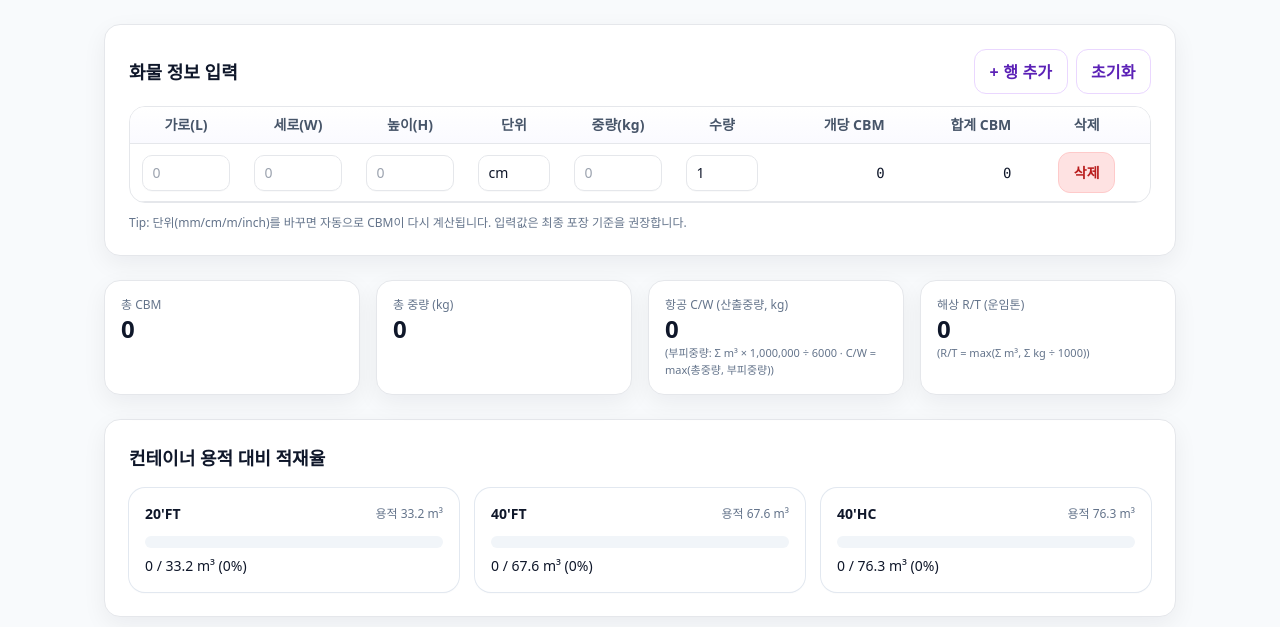
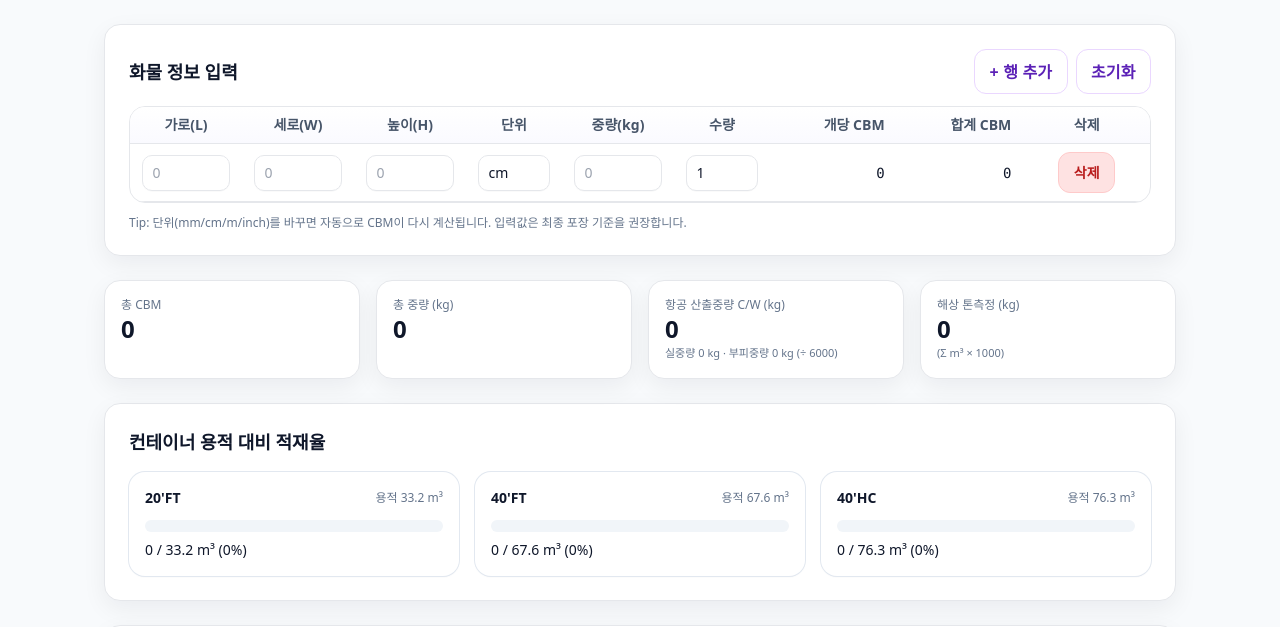
Before and after one commit to KBRIDGE05/KBCBM, a plain HTML site: page index.html in a window 1280 px wide. Shown: the part 150-777 px from the top of the page. Drawn offline with nearby package versions, Linux system fonts and the light colour scheme; a web font is replaced by a local one.

Commit message:
Add files via upload

```diff
--- a/index.html
+++ b/index.html
@@ -273,14 +273,14 @@ html { font-size: clamp(14px, 3.2vw, 16px); }
         <p id="totalWeight" class="text-2xl font-bold tracking-tight">0</p>
       </div>
       <div class="card p-4">
-        <p class="text-xs text-slate-500">항공 C/W (산출중량, kg)</p>
+        <p class="text-xs text-slate-500">항공 산출중량 C/W (kg)</p>
         <p id="airVol" class="text-2xl font-bold tracking-tight">0</p>
-        <p class="text-[11px] text-slate-500">(부피중량: Σ m³ × 1,000,000 ÷ <span id="airFactorLabel">6000</span> · C/W = max(총중량, 부피중량))</p>
+        <p class="text-[11px] text-slate-500">실중량 <span id="airActualW">0</span> kg · 부피중량 <span id="airVolOnly">0</span> kg (÷ <span id="airFactorLabel">6000</span>)</p>
       </div>
       <div class="card p-4">
-        <p class="text-xs text-slate-500">해상 R/T (운임톤)</p>
+        <p class="text-xs text-slate-500">해상 톤측정 (kg)</p>
         <p id="seaWm" class="text-2xl font-bold tracking-tight">0</p>
-        <p class="text-[11px] text-slate-500">(R/T = max(Σ m³, Σ kg ÷ 1000))</p>
+        <p class="text-[11px] text-slate-500">(Σ m³ × 1000)</p>
       </div>
     </section>
 
@@ -358,6 +358,8 @@ html { font-size: clamp(14px, 3.2vw, 16px); }
   const totalCbmEl = document.getElementById('totalCbm');
   const totalWeightEl = document.getElementById('totalWeight');
   const airVolEl = document.getElementById('airVol');
+  const airActualWEl = document.getElementById('airActualW');
+  const airVolOnlyEl = document.getElementById('airVolOnly');
   const seaWmEl = document.getElementById('seaWm');
   const airFactorLabel = document.getElementById('airFactorLabel');
   const yearEl = document.getElementById('year');
@@ -521,12 +523,14 @@ html { font-size: clamp(14px, 3.2vw, 16px); }
     totalCbmEl.textContent = format(totalM3, 4);
     totalWeightEl.textContent = format(totalKg, 1);
 
-    const airVol = (totalM3 * 1_000_000) / (airDimFactor || 6000); // 부피중량(kg)
-    const airCw  = Math.max(totalKg, airVol); // 항공 산출중량(C/W)
-    const seaRt  = Math.max(totalM3, totalKg / 1000); // 해상 운임톤(R/T)
+    const airVol = (totalM3 * 1_000_000) / (airDimFactor || 6000); // volumetric weight (kg)
+    const airCw = Math.max(totalKg, airVol); // chargeable weight (kg)
+    const seaWm = totalM3 * 1000;
 
     airVolEl.textContent = format(airCw, 1);
-    seaWmEl.textContent = format(seaRt, 3);
+    if (airActualWEl) airActualWEl.textContent = format(totalKg, 1);
+    if (airVolOnlyEl) airVolOnlyEl.textContent = format(airVol, 1);
+    seaWmEl.textContent = format(seaWm, 1);
 
     containerBars.forEach(({capacity, bar, label, note, fit, card}, idx)=>{
       const pctRaw = capacity > 0 ? (totalM3 / capacity) * 100 : 0;
```
